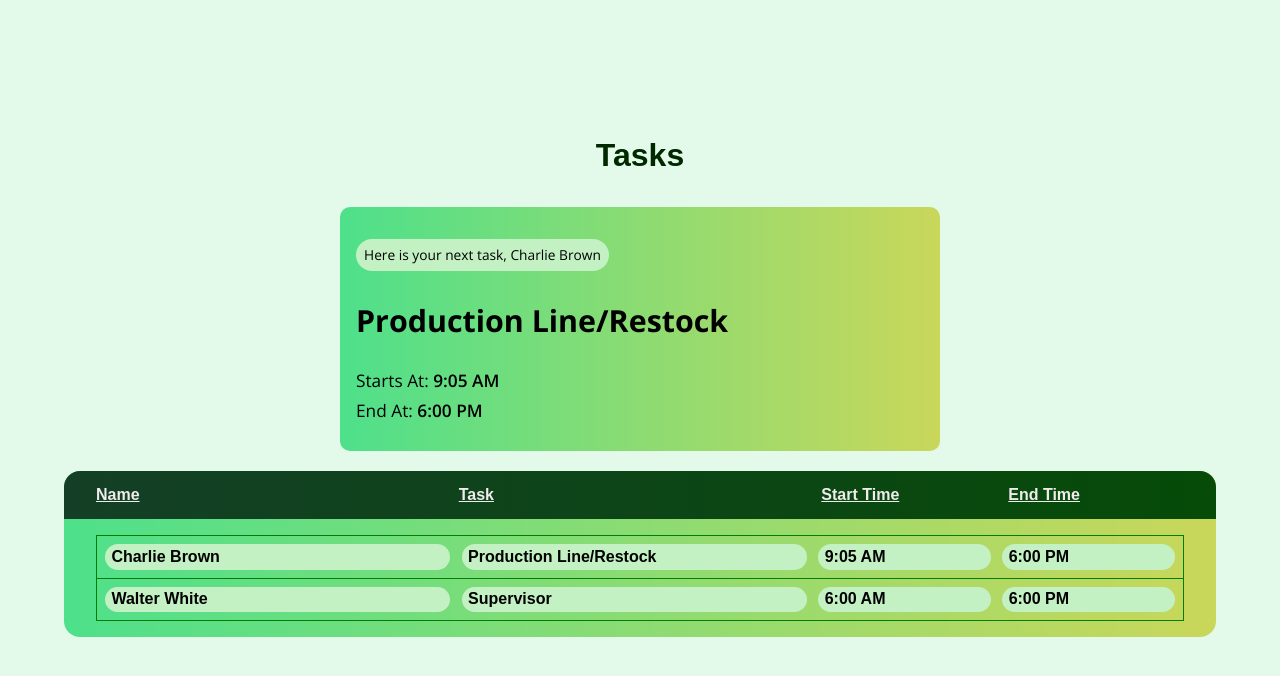
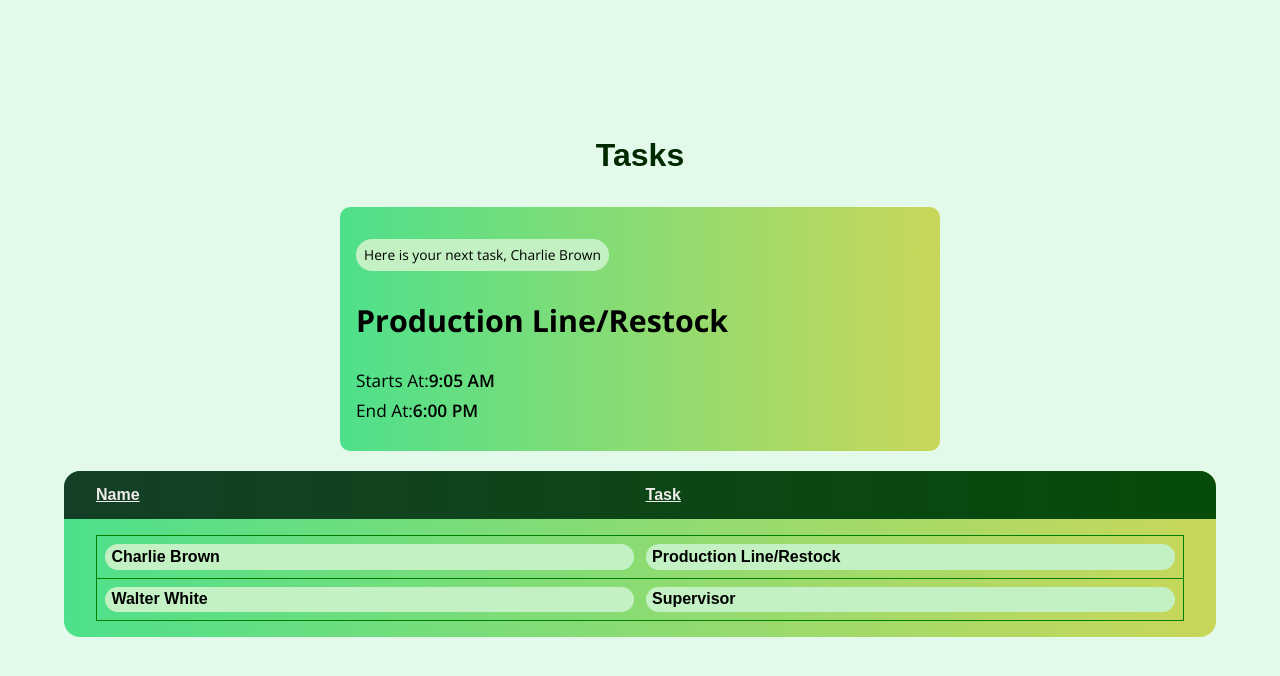
Before and after one commit to cppsea/Volunteer_Task_Allocator, a React (Vite) app: page /task in a window 1280 px wide. Shown: the top 676 px of the page. Built offline with nearby package versions, Linux system fonts and the light colour scheme.

Commit message:
removed time from task board, though its still in the task card for the individual

```diff
--- a/src/components/Task/TaskCard.jsx
+++ b/src/components/Task/TaskCard.jsx
@@ -20,10 +20,12 @@ export default function TaskCard({
       <h2 className="task-name">{task}</h2>
       <div className="task-time-container">
         <h4 className="task-time">
-          Starts At: <span className="time">{TimeToString(startHour, startMinute)}</span>
+          Starts At:
+          <span className="time">{TimeToString(startHour, startMinute)}</span>
         </h4>
         <h4 className="task-time">
-         End At:  <span className="time">{TimeToString(endHour, endMinute)}</span>
+          End At:
+          <span className="time">{TimeToString(endHour, endMinute)}</span>
         </h4>
       </div>
     </div>
--- a/src/components/TaskBoard/TaskBoard.css
+++ b/src/components/TaskBoard/TaskBoard.css
@@ -1,4 +1,3 @@
-
 .taskboard {
   display: flex;
   flex-direction: column;
@@ -6,12 +5,12 @@
   border-radius: 1rem;
   width: 90%;
   max-width: 1300px;
-  flex-grow:1;
+  flex-grow: 1;
 }
 
 .taskboard-header-container {
   display: grid;
-  grid-template-columns: 2fr 2fr 1fr 1fr;
+  grid-template-columns: 1fr 1fr;
   gap: 0.7rem;
   background: var(--taskboard-header-background);
   padding: 1rem 2rem;
--- a/src/components/TaskBoard/TaskBoard.jsx
+++ b/src/components/TaskBoard/TaskBoard.jsx
@@ -11,16 +11,9 @@ export default function TaskBoard({ tasks }) {
         <div className="taskboard-header">
           <h2 className="taskboard-header-text">Task</h2>
         </div>
-        <div className="taskboard-header">
-          <h2 className="taskboard-header-text">Start Time</h2>
-        </div>
-        <div className="taskboard-header">
-          <h2 className="taskboard-header-text">End Time</h2>
-        </div>
       </div>
 
       {/*Taskboard list */}
-
       <div className="taskboard-tasklist">
         {tasks.map((task) => (
           //change key to something more appropriate later
--- a/src/components/TaskBoard/TaskBoardItem/TaskBoardItem.css
+++ b/src/components/TaskBoard/TaskBoardItem/TaskBoardItem.css
@@ -1,26 +1,25 @@
-
-.taskboard-item{
+.taskboard-item {
   display: grid;
-    grid-template-columns: 2fr 2fr 1fr 1fr;
-    gap: .7rem;
-    padding: .5rem;
+  grid-template-columns: 1fr 1fr;
+  gap: 0.7rem;
+  padding: 0.5rem;
 }
 
-.taskboard-item{
+.taskboard-item {
   border-width: 0 1px 1px 1px;
   border-color: var(--taskboard-item-border);
   border-style: solid;
 }
-.taskboard-item > div{
+.taskboard-item > div {
   display: flex;
   border-radius: 1rem;
   background-color: var(--chip-background);
-    padding: .3rem .4rem;
+  padding: 0.3rem 0.4rem;
   font-weight: 600;
 
   align-items: center;
 }
 
-.taskboard-item:nth-of-type(1){
+.taskboard-item:nth-of-type(1) {
   border-top: 1px solid var(--taskboard-item-border);
 }
--- a/src/components/TaskBoard/TaskBoardItem/TaskBoardItem.jsx
+++ b/src/components/TaskBoard/TaskBoardItem/TaskBoardItem.jsx
@@ -1,31 +1,9 @@
 import "./TaskBoardItem.css";
-export default function TaskBoardItem({
-  name,
-  task,
-  startHour,
-  startMinute,
-  endHour,
-  endMinute,
-}) {
-  return <div className="taskboard-item">
-    <div>{name}</div>
-    <div>{task}</div>
-    <div>{TimeToString(startHour, startMinute)}</div>
-    <div>{TimeToString(endHour, endMinute)}</div>
-
-  </div>;
+export default function TaskBoardItem({ name, task }) {
+  return (
+    <div className="taskboard-item">
+      <div>{name}</div>
+      <div>{task}</div>
+    </div>
+  );
 }
-
-//helper for getting hour number and minute number and formatting into AM/PM time string
-function TimeToString(hour, minute) {
-  //format hour into 12 hour format, if newHour is 0, turn it into 12
-
-  let newHour = hour % 12 === 0 ? 12 : hour % 12;
-
-  //get time period based on 12 hour
-  let timePeriod = hour < 12 ? "AM" : "PM";
-
-  //add 0 to new minute if lower than 10
-  let newMinute = (minute < 10 ? "0" : "") + minute;
-  return `${newHour}:${newMinute} ${timePeriod}`;
-}
--- a/src/pages/TaskPage/TaskPage.jsx
+++ b/src/pages/TaskPage/TaskPage.jsx
@@ -1,25 +1,7 @@
 import TaskCard from "../../components/Task/TaskCard";
 import TaskBoard from "../../components/TaskBoard/TaskBoard";
-export default function TaskPage() {
-  return (
-    <div style={{
-      display:"flex",
-      flexDirection:"column",
-      alignItems:"center",
-      gap:"20px",
-      width: "100vw"
-    }}>
-      <h1 className="page-title">Tasks</h1>
-      <TaskCard
-        person_name={"Charlie Brown"}
-        task={"Production Line/Restock"}
-        startHour={9}
-        startMinute={5}
-        endHour={18}
-        endMinute={0}
-      />
-      <TaskBoard
-        tasks={[
+
+let tasks = [
   {
     name: "Charlie Brown",
     task: "Production Line/Restock",
@@ -36,8 +18,29 @@ export default function TaskPage() {
     endHour: 18,
     endMinute: 0,
   },
-        ]}
+];
+
+export default function TaskPage() {
+  return (
+    <div
+      style={{
+        display: "flex",
+        flexDirection: "column",
+        alignItems: "center",
+        gap: "20px",
+        width: "100vw",
+      }}
+    >
+      <h1 className="page-title">Tasks</h1>
+      <TaskCard
+        person_name={"Charlie Brown"}
+        task={"Production Line/Restock"}
+        startHour={9}
+        startMinute={5}
+        endHour={18}
+        endMinute={0}
       />
+      <TaskBoard tasks={tasks} />
     </div>
   );
 }
```
Lines whose indentation alone changed are shown as unchanged.
